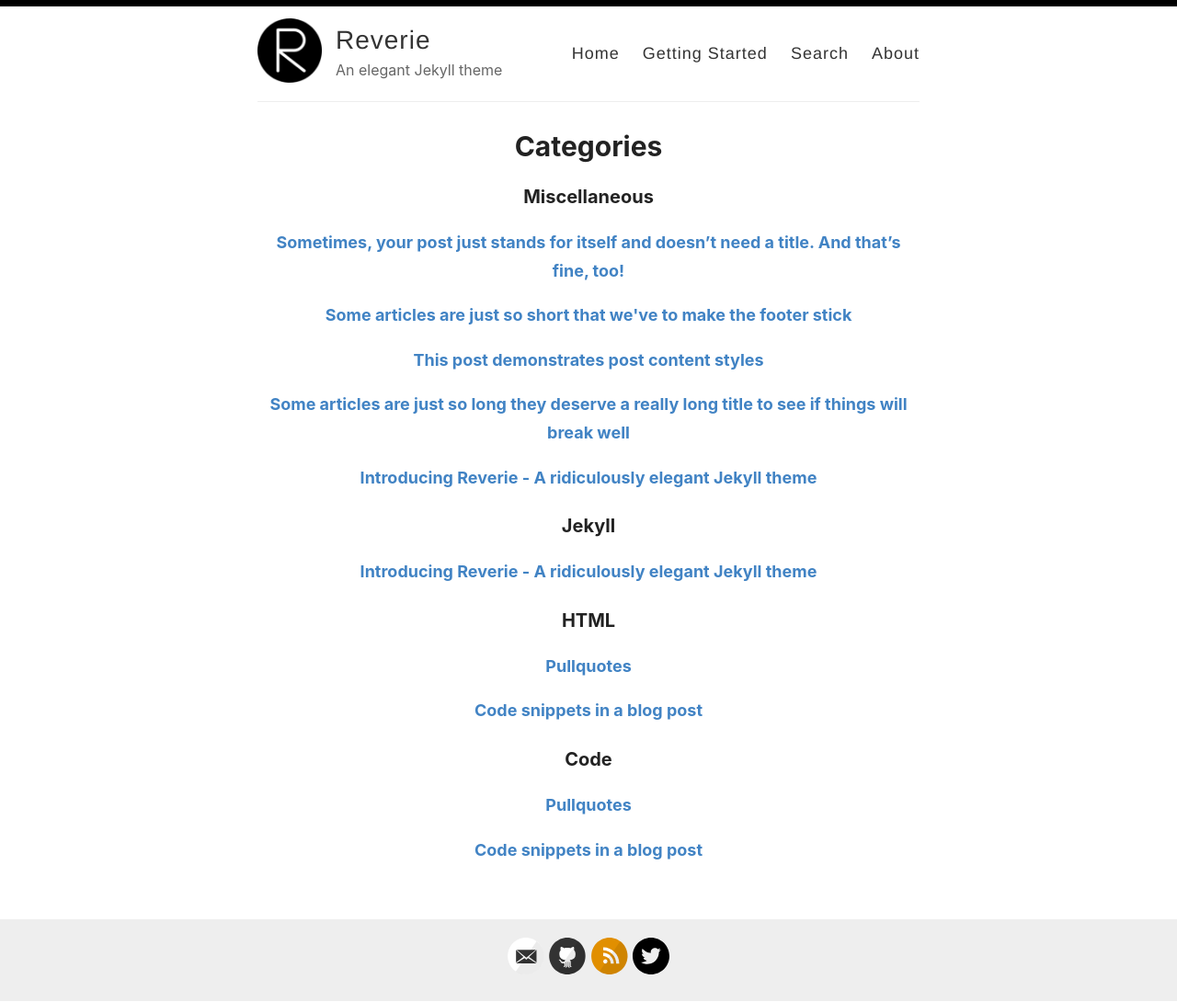
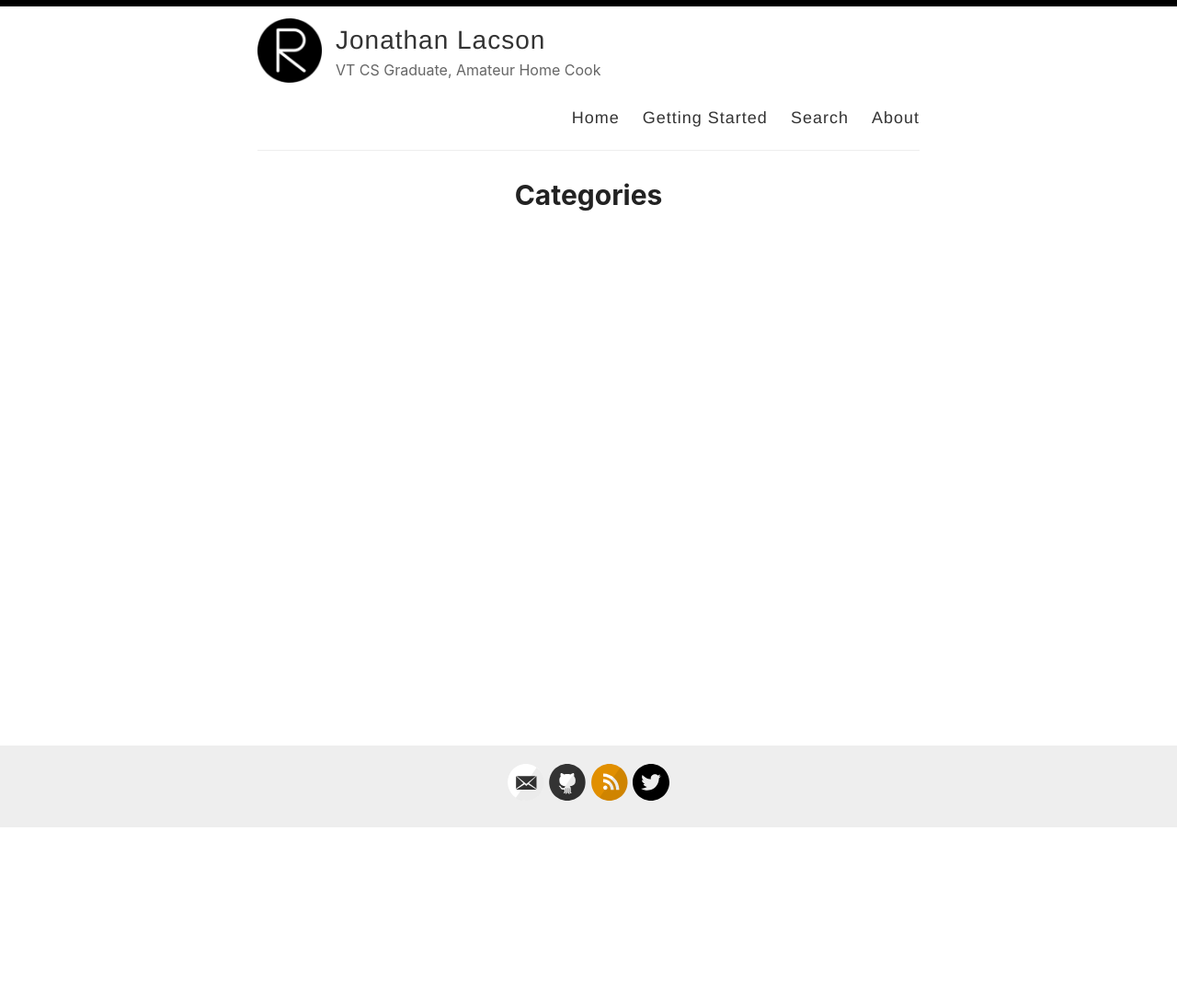
Before and after one commit to lacson/lacson.github.io, a Jekyll site: the page built from _pages/categories.md, in a window 1280 px wide. Shown: the whole page at 92% size. Built offline with Jekyll 4.4.1, drawn with Linux system fonts in a browser that asks for light colours; after the commit the page ends 901 px from its top, so only the background shows below that; part of the change alters nothing that is shown.

Commit message:
initial changes

````diff
--- a/_config.yml
+++ b/_config.yml
@@ -3,13 +3,13 @@
 #
 
 # Name of your site (displayed in the header)
-name: Reverie
+name: Jonathan Lacson
 
 # Name of the author
-author: Amit Merchant
+author: Jonathan Lacson
 
 # Short bio or description (displayed in the header)
-description: An elegant Jekyll theme
+description: VT CS Graduate, Amateur Home Cook
 
 # URL of your avatar or profile pic (you could use your GitHub profile pic)
 avatar: /images/reverie.png
@@ -24,7 +24,7 @@ footer-links:
   email: amit.d.merchant@gmail.com
   facebook:
   flickr:
-  github: amitmerchant1990/reverie
+  github: lacson
   instagram:
   linkedin:
   pinterest:
@@ -41,18 +41,18 @@ footer-links:
 disqus:
 
 # Enter your Google Analytics web tracking code (e.g. UA-2110908-2) to activate tracking
-google_analytics: UA-43339302-11
+#google_analytics: UA-43339302-11
 
 # Your website URL (e.g. http://amitmerchant1990.github.io or http://www.amitmerchant.com)
 # Used for Sitemap.xml and your RSS feed
-url: http://www.amitmerchant.com/reverie
-enforce_ssl: https://www.amitmerchant.com/reverie
+url: https://lacson.github.io
+enforce_ssl: https://lacson.github.io
 
 # If you're hosting your site at a Project repository on GitHub pages
 # (http://yourusername.github.io/repository-name)
 # and NOT your User repository (http://yourusername.github.io)
 # then add in the baseurl here, like this: "/repository-name"
-baseurl: "/reverie"
+#baseurl: "/reverie"
 
 #
 # !! You don't need to change any of the configuration flags below !!
--- a/_posts/2019-02-13-introducing-reverie-jekyll-theme.md
+++ /dev/null
@@ -1,85 +0,0 @@
----
-layout: post
-title: Introducing Reverie - A ridiculously elegant Jekyll theme
-categories: [Miscellaneous, Jekyll]
----
-
-[Reverie](https://github.com/amitmerchant1990/reverie) is a [Jekyll](https://jekyllrb.com/)-powered theme which is simple and opinionated. It's actually a fork of [jekyll-now](https://github.com/barryclark/jekyll-now) with some additional features and personal touches which I've implemented to suit my needs for my blog.
-
-This is a plug-and-play Jekyll theme which you can use on GitHub Pages without even setting up a local environment.
-
-![](/images/reverie-demo.png)
-
-## Features overview
-
-- Command-line free fork-first workflow, using GitHub.com to create, customize and post to your blog
-- Fully responsive and mobile optimized base theme
-- Sass/Coffeescript support using Jekyll 2.0
-- Free hosting on your GitHub Pages user site
-- All the SEO goodies comes in-built
-- Markdown blogging
-- Syntax highlighting using Pygments
-    - [Dracula syntax theme](https://draculatheme.com/) included
-- Disqus commenting
-- Google Analytics integration
-- Fuzzy search across blog posts
-- Pagination of posts works out-of-the-box.
-- Categorize posts out-of-the box
-- RSS Feed
-- In-built sitemap
-
-<div style="text-align: center;">
- <script async type="text/javascript" src="//cdn.carbonads.com/carbon.js?serve=CE7D6KJY&placement=wwwamitmerchantcom" id="_carbonads_js"></script>
-</div>
-
-## Using Reverie on GitHub Pages
-
-### Step 1) Fork Reverie to your User Repository
-
-Fork [this repository](https://github.com/amitmerchant1990/reverie), then rename the repository to `yourgithubusername.github.io`.
-
-Alternatively, you can use [Use this template](https://github.com/amitmerchant1990/reverie/generate) button if you want to create a repository with a clean commit history which will use Reverie as a template.
-
-Your Jekyll blog will often be viewable immediately at <https://yourgithubusername.github.io> (if it's not, you can often force it to build by completing step 2)
-
-### Step 2) Customize and view your site
-
-Enter your site name, description, avatar and many other options by editing the `_config.yml` file. You can easily turn on Google Analytics tracking, Disqus commenting and social icons here.
-
-Making a change to `_config.yml` (or any file in your repository) will force GitHub Pages to rebuild your site with jekyll. Your rebuilt site will be viewable a few seconds later at <https://yourgithubusername.github.io> - if not, give it ten minutes as GitHub suggests and it'll appear soon.
-
-### Step 3) Publish your first blog post
-
-Create a new file called `/_posts/2019-2-13-Hello-World.md` to publish your first blog post. That's all you need to do to publish your first blog post! This [Markdown Cheatsheet](https://github.com/adam-p/markdown-here/wiki/Markdown-Cheatsheet) might come in handy while writing the posts.
-
-> You can add additional posts in the browser on GitHub.com too! Just hit the <kbd>Create new file</kbd> button in `/_posts/` to create new content. Just make sure to include the [front-matter](http://jekyllrb.com/docs/frontmatter/) block at the top of each new blog post and make sure the post's filename is in this format: year-month-day-title.md
-
-## Using Categories in Reverie
-
-You can categorize your content based on `categories` in Reverie. For this, you just need to add `categories` in front matter like below:
-
-For adding single category:
-
-```md
-categories: JavaScript
-```
-
-For adding multiple categories:
-
-```md
-categories: [PHP, Laravel]
-```
-
-The contegorized content can be shown over this URL: <https://yourgithubusername.github.io/categories/>
-
-## RSS
-
-The generated [RSS feed](https://en.wikipedia.org/wiki/RSS) of your blog can be found at <https://yourgithubusername.github.io/feed>. You can see the example RSS feed over [here](https://www.amitmerchant.com/reverie/feed).
-
-## Sitemap
-
-The generated sitemap of your blog can be found at <https://yourgithubusername.github.io/sitemap>. You can see the example sitemap feed over [here](https://www.amitmerchant.com/reverie/sitemap).
-
-## License
-
-MIT
--- a/_posts/2019-08-08-no-title-posts.md
+++ /dev/null
@@ -1,6 +0,0 @@
----
-layout: post
-title: ""
-categories: Miscellaneous
----
-Sometimes, your post just stands for itself and doesn't need a title. And that's fine, too!
--- a/_posts/2019-12-11-pullquotes.md
+++ /dev/null
@@ -1,14 +0,0 @@
----
-layout: post
-title:  Pullquotes
-categories: [HTML,Code]
-excerpt: In graphic design, a pull quote (also known as a lift-out pull quote) is a key phrase, quotation, or excerpt that has been pulled from an article and used as a page layout graphic element, serving to entice readers into the article or to highlight a key topic.
----
-
-In graphic design, a pull quote (also known as a lift-out pull quote) is a key phrase, quotation, or excerpt that has been pulled from an article and used as a page layout graphic element, serving to entice readers into the article or to highlight a key topic. {% include pullquote.html quote="It is typically placed in a larger or distinctive typeface and on the same page." %} Pull quotes are often used in magazine and newspaper articles, annual reports, and brochures, as well as on the web. They can add visual interest to text-heavy pages with few images or illustrations.
-
-Placement of a pull quote on a page may be defined in a publication's or website's style guide. Such a typographic device may or may not be aligned with a column on the page. Some designers, for example, choose not to align the quote. In that case, the quotation cuts into two or more columns, as in the example shown. Because the pull quote invites the reader to read about the highlighted material, the pull quote should appear before the text it cites and, generally, fairly close to it.
-
-Pull quotes need not be a verbatim copy of the text being quoted; depending on a publication's house style, pull quotes may be abbreviated for space or paraphrased for clarity, with or without indication.
-
-A disadvantage of pull quotes as a design element is that they can disrupt the reading process of readers invested in reading the text sequentially by drawing attention to ghost fragments out of context. At the other extreme, when pull quotes are used to break up what would otherwise be a formless wall of text, pull quote can serve as visual landmarks to help the reader maintain a sense of sequence and place.
--- a/_posts/2019-7-27-super-long-article.md
+++ /dev/null
@@ -1,11 +0,0 @@
----
-layout: post
-title: Some articles are just so long they deserve a really long title to see if things will break well
-categories: Miscellaneous
----
-
-Lorem ipsum dolor sit amet, consectetur adipiscing elit. Fusce bibendum neque eget nunc mattis eu sollicitudin enim tincidunt. Vestibulum lacus tortor, ultricies id dignissim ac, bibendum in velit. Proin convallis mi ac felis pharetra aliquam. Curabitur dignissim accumsan rutrum. In arcu magna, aliquet vel pretium et, molestie et arcu. Mauris lobortis nulla et felis ullamcorper bibendum. Phasellus et hendrerit mauris. Proin eget nibh a massa vestibulum pretium. Suspendisse eu nisl a ante aliquet bibendum quis a nunc. Praesent varius interdum vehicula. Aenean risus libero, placerat at vestibulum eget, ultricies eu enim. Praesent nulla tortor, malesuada adipiscing adipiscing sollicitudin, adipiscing eget est.
-
-Lorem ipsum dolor sit amet, consectetur adipiscing elit. Fusce bibendum neque eget nunc mattis eu sollicitudin enim tincidunt. Vestibulum lacus tortor, ultricies id dignissim ac, bibendum in velit. Proin convallis mi ac felis pharetra aliquam. Curabitur dignissim accumsan rutrum. In arcu magna, aliquet vel pretium et, molestie et arcu. Mauris lobortis nulla et felis ullamcorper bibendum. Phasellus et hendrerit mauris. Proin eget nibh a massa vestibulum pretium. Suspendisse eu nisl a ante aliquet bibendum quis a nunc. Praesent varius interdum vehicula. Aenean risus libero, placerat at vestibulum eget, ultricies eu enim. Praesent nulla tortor, malesuada adipiscing adipiscing sollicitudin, adipiscing eget est.
-
-Lorem ipsum dolor sit amet, consectetur adipiscing elit. Fusce bibendum neque eget nunc mattis eu sollicitudin enim tincidunt. Vestibulum lacus tortor, ultricies id dignissim ac, bibendum in velit. Proin convallis mi ac felis pharetra aliquam. Curabitur dignissim accumsan rutrum. In arcu magna, aliquet vel pretium et, molestie et arcu. Mauris lobortis nulla et felis ullamcorper bibendum. Phasellus et hendrerit mauris. Proin eget nibh a massa vestibulum pretium. Suspendisse eu nisl a ante aliquet bibendum quis a nunc. Praesent varius interdum vehicula. Aenean risus libero, placerat at vestibulum eget, ultricies eu enim. Praesent nulla tortor, malesuada adipiscing adipiscing sollicitudin, adipiscing eget est.
--- a/_posts/2019-7-27-this-post-demonstrates-post-content-styles.md
+++ /dev/null
@@ -1,95 +0,0 @@
----
-layout: post
-title: This post demonstrates post content styles
-categories: Miscellaneous
----
-
-Lorem ipsum dolor sit amet, consectetur adipiscing elit. Fusce bibendum neque eget nunc mattis eu sollicitudin enim tincidunt. Vestibulum lacus tortor, ultricies id dignissim ac, bibendum in velit. Praesent varius interdum vehicula. Aenean risus libero, placerat at vestibulum eget, ultricies eu enim. Praesent nulla tortor, malesuada adipiscing adipiscing sollicitudin, adipiscing eget est.
-
-## Some great heading (h2)
-
-Proin convallis mi ac felis pharetra aliquam. Curabitur dignissim accumsan rutrum. In arcu magna, aliquet vel pretium et, molestie et arcu.
-
-Mauris lobortis nulla et felis ullamcorper bibendum. Phasellus et hendrerit mauris. Proin eget nibh a massa vestibulum pretium. Suspendisse eu nisl a ante aliquet bibendum quis a nunc. Praesent varius interdum vehicula. Aenean risus libero, placerat at vestibulum eget, ultricies eu enim. Praesent nulla tortor, malesuada adipiscing adipiscing sollicitudin, adipiscing eget est.
-
-## Another great heading (h2)
-
-Lorem ipsum dolor sit amet, consectetur adipiscing elit. Fusce bibendum neque eget nunc mattis eu sollicitudin enim tincidunt. Vestibulum lacus tortor, ultricies id dignissim ac, bibendum in velit.
-
-### Some great subheading (h3)
-
-Proin convallis mi ac felis pharetra aliquam. Curabitur dignissim accumsan rutrum. In arcu magna, aliquet vel pretium et, molestie et arcu. Mauris lobortis nulla et felis ullamcorper bibendum.
-
-Phasellus et hendrerit mauris. Proin eget nibh a massa vestibulum pretium. Suspendisse eu nisl a ante aliquet bibendum quis a nunc.
-
-### Some great subheading (h3)
-
-Praesent varius interdum vehicula. Aenean risus libero, placerat at vestibulum eget, ultricies eu enim. Praesent nulla tortor, malesuada adipiscing adipiscing sollicitudin, adipiscing eget est.
-
-> This quote will change your life. It will reveal the secrets of the universe, and all the wonders of humanity. Don't misuse it.
-
-Lorem ipsum dolor sit amet, consectetur adipiscing elit. Fusce bibendum neque eget nunc mattis eu sollicitudin enim tincidunt.
-
-### Some great subheading (h3)
-
-Vestibulum lacus tortor, ultricies id dignissim ac, bibendum in velit. Proin convallis mi ac felis pharetra aliquam. Curabitur dignissim accumsan rutrum.
-
-```html
-<html>
-  <head>
-  </head>
-  <body>
-    <p>Hello, World!</p>
-  </body>
-</html>
-```
-
-
-In arcu magna, aliquet vel pretium et, molestie et arcu. Mauris lobortis nulla et felis ullamcorper bibendum. Phasellus et hendrerit mauris.
-
-#### You might want a sub-subheading (h4)
-
-In arcu magna, aliquet vel pretium et, molestie et arcu. Mauris lobortis nulla et felis ullamcorper bibendum. Phasellus et hendrerit mauris.
-
-In arcu magna, aliquet vel pretium et, molestie et arcu. Mauris lobortis nulla et felis ullamcorper bibendum. Phasellus et hendrerit mauris.
-
-#### But it's probably overkill (h4)
-
-In arcu magna, aliquet vel pretium et, molestie et arcu. Mauris lobortis nulla et felis ullamcorper bibendum. Phasellus et hendrerit mauris.
-
-### Oh hai, an unordered list!!
-
-In arcu magna, aliquet vel pretium et, molestie et arcu. Mauris lobortis nulla et felis ullamcorper bibendum. Phasellus et hendrerit mauris.
-
-- First item, yo
-- Second item, dawg
-- Third item, what what?!
-- Fourth item, fo sheezy my neezy
-
-### Oh hai, an ordered list!!
-
-In arcu magna, aliquet vel pretium et, molestie et arcu. Mauris lobortis nulla et felis ullamcorper bibendum. Phasellus et hendrerit mauris.
-
-1. First item, yo
-2. Second item, dawg
-3. Third item, what what?!
-4. Fourth item, fo sheezy my neezy
-
-
-
-## Headings are cool! (h2)
-
-Proin eget nibh a massa vestibulum pretium. Suspendisse eu nisl a ante aliquet bibendum quis a nunc. Praesent varius interdum vehicula. Aenean risus libero, placerat at vestibulum eget, ultricies eu enim. Praesent nulla tortor, malesuada adipiscing adipiscing sollicitudin, adipiscing eget est.
-
-Praesent nulla tortor, malesuada adipiscing adipiscing sollicitudin, adipiscing eget est.
-
-Proin eget nibh a massa vestibulum pretium. Suspendisse eu nisl a ante aliquet bibendum quis a nunc.
-
-### Tables
-
-|Title 1               | Title 2               | Title 3               | Title 4              |
-|--------------------- | --------------------- | --------------------- | ---------------------|
-|lorem                 | lorem ipsum           | lorem ipsum dolor     | lorem ipsum dolor sit|
-|lorem ipsum dolor sit | lorem ipsum dolor sit | lorem ipsum dolor sit | lorem ipsum dolor sit|
-|lorem ipsum dolor sit | lorem ipsum dolor sit | lorem ipsum dolor sit | lorem ipsum dolor sit|
-|lorem ipsum dolor sit | lorem ipsum dolor sit | lorem ipsum dolor sit | lorem ipsum dolor sit|
--- a/_posts/2019-7-28-super-short-article.md
+++ /dev/null
@@ -1,7 +0,0 @@
----
-layout: post
-title: Some articles are just so short that we've to make the footer stick
-categories: Miscellaneous
----
-
-Lorem ipsum dolor sit amet, consectetur adipisicing elit, sed do eiusmod tempor incididunt ut labore et dolore magna aliqua. Ut enim ad minim veniam, quis nostrud exercitation ullamco laboris nisi ut aliquip ex ea commodo consequat. Duis aute irure dolor in reprehenderit in voluptate velit esse cillum dolore eu fugiat nulla pariatur. Excepteur sint occaecat cupidatat non proident, sunt in culpa qui officia deserunt mollit anim id est laborum.
--- a/_posts/2019-8-12-code-snippets.md
+++ /dev/null
@@ -1,42 +0,0 @@
----
-layout: post
-title:  Code snippets in a blog post
-categories: [HTML,Code]
----
-
-This post demonstrate the use of code snippets in the theme. The code snippets are powered by [Pygments](http://pygments.org/) and the code theme that is been used in Reverie is called [Draula](https://draculatheme.com/).
-
-This is a raw snippet:
-
-```
-hello world
-123
-This is a text snippet
-```
-
-This is a PHP snippet:
-
-```php
-<?php
-    echo 'Hello, World!';
-?>
-```
-
-This is a JavaScript snippet:
-
-```js
-const add = (a, b) => a + b
-const minus = (a, b) => a - b
-
-console.log(add(100,200))  // 300
-console.log(minus(100,200))  // -100
-```
-
-This is a Python snippet:
-
-```python
-def say_hello():
-    print("hello world!")
-
-say_hello()   // "hello world!"
-```
````
